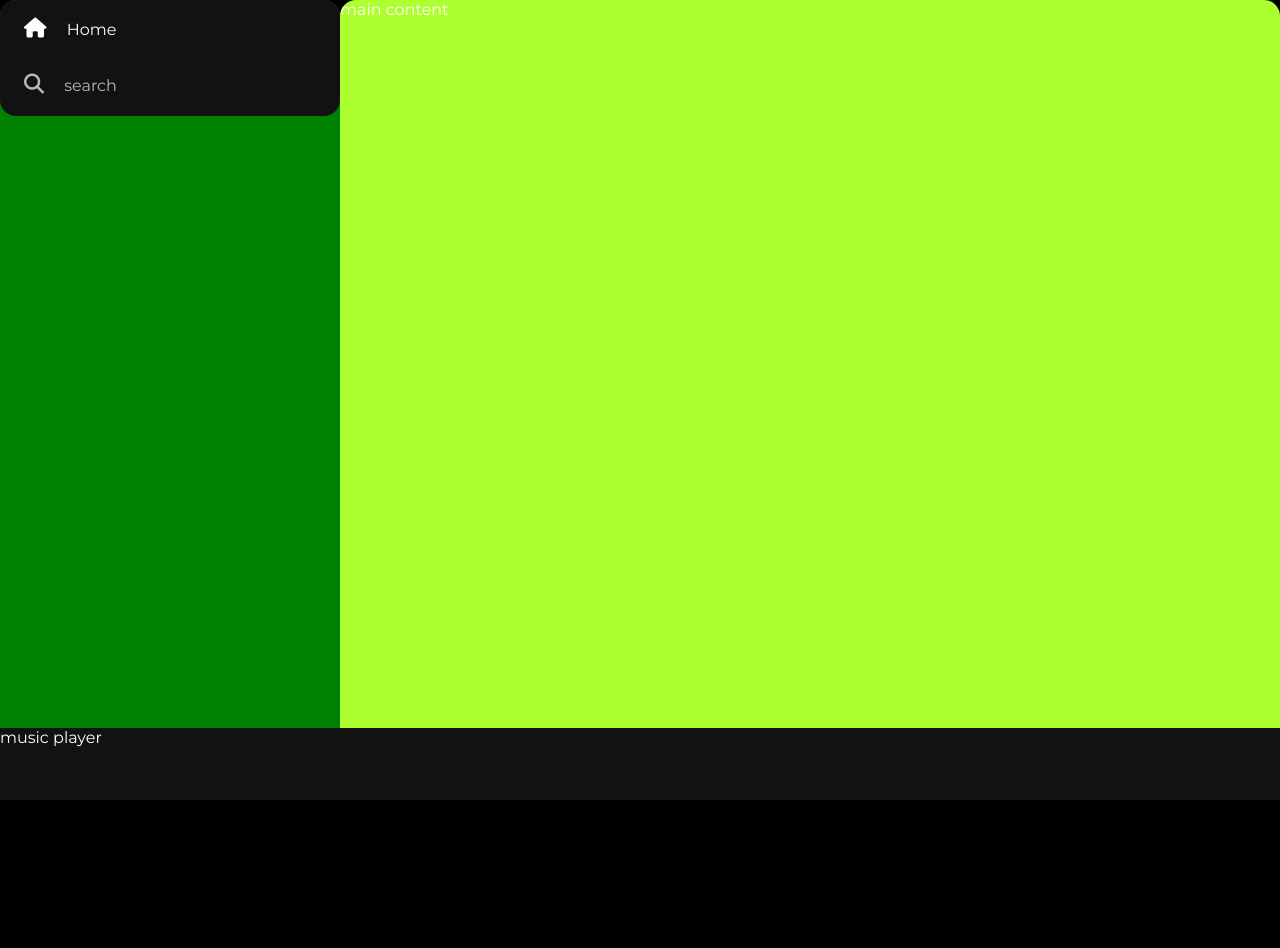
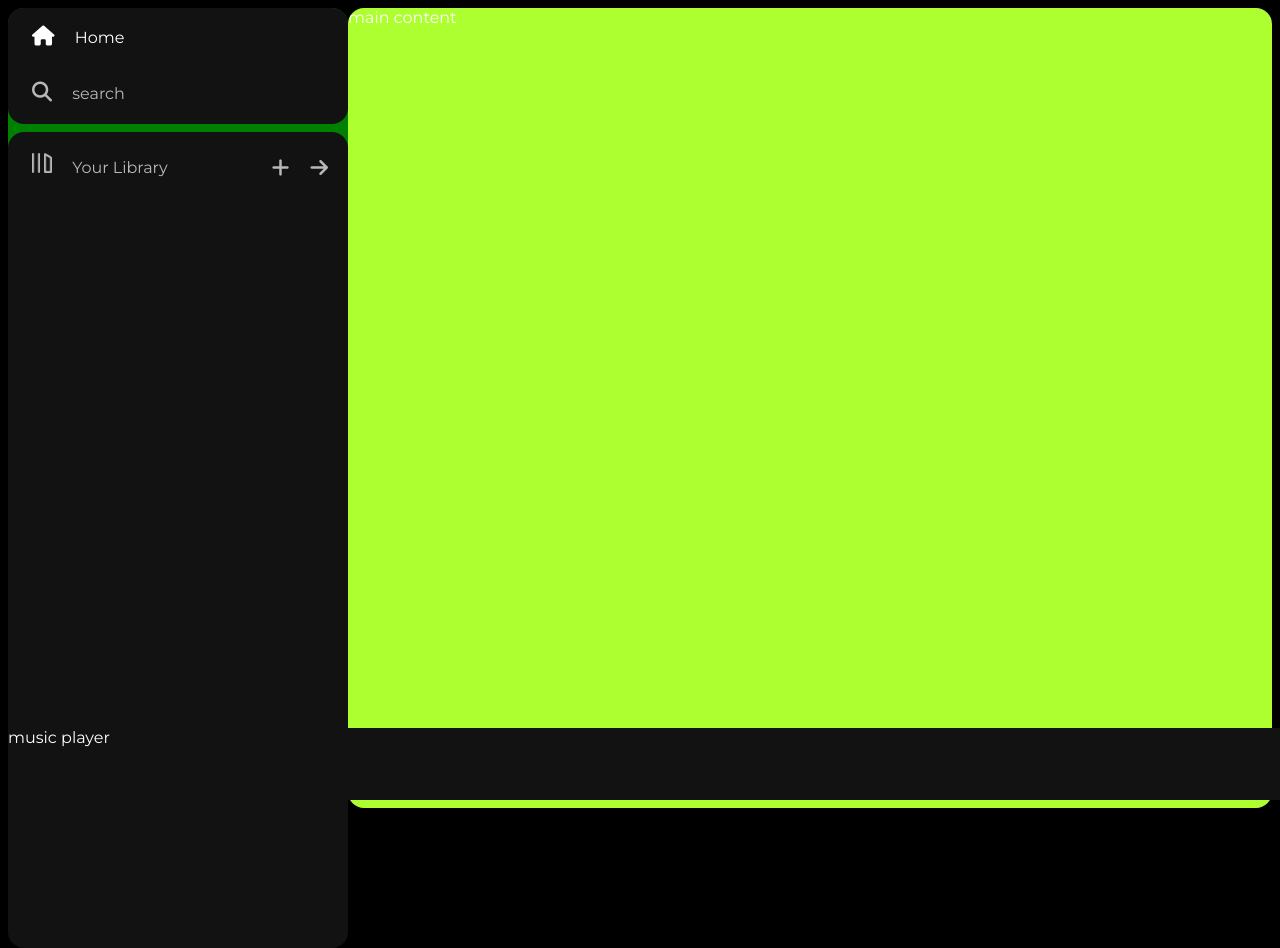
Before and after one commit to AbhishekWarad/Spotify-clone, a plain HTML site: page index.html in a window 1280 px wide. Before the commit the page ends 800 px from the top, so only its background shows below. Drawn offline with Linux system fonts and the light colour scheme.

Commit message:
add your library

```diff
--- a/index.html
+++ b/index.html
@@ -13,7 +13,10 @@
 </head>
 <body>
     <div class="main">
+
+
         <div class="sidebar">
+
             <div class="nav">
                 <div class="nav-option" style="opacity: 1;">
                     <i class="fa-solid fa-house"></i>
@@ -24,8 +27,23 @@
                     <a href="#">search</a>
                 </div>
             </div>
-            <div class="library"> </div>
+
+            <div class="library">
+                <div class="options">
+                    <div class="lib-option nav-option">
+                        <img src="./assets/library_icon.png" alt="library_icon">
+                        <a href="#">Your Library</a>
+                    </div>
+                    <div class="icons">
+                        <i class="fa-solid fa-plus"></i>
+                        <i class="fa-solid fa-arrow-right"></i>
+                    </div>
+
+                </div>
+            </div>
         </div>
+
+
         <div class="main-content">main content</div>
         <div class="music-player"> music player</div>
     </div>
--- a/style.css
+++ b/style.css
@@ -9,6 +9,7 @@ body{
 .main{
     display: flex;
     height: 100vh;
+    padding: 0.5rem;
 }
 
 .sidebar{
@@ -66,3 +67,35 @@ a{
     font-size: 1rem;
     margin-left:1rem;
 }
+
+.library{
+    background-color: #121212;
+    border-radius: 1rem;
+    height: 100%;
+    margin-top: 0.5rem;
+    padding: 0.5rem 0.75rem;
+}
+
+.options{
+    display: flex;
+    justify-content: space-between;
+    align-items: center;
+}
+
+.lib-option img{
+    height: 1.25rem;
+    width: 1.25rem;
+}
+
+.icons{
+    letter-spacing: 0.5rem;
+    font-size: 1.25rem;
+}
+
+.icons i{
+    opacity: 0.7;
+}
+
+.icons i:hover{
+    opacity: 1;
+}
```
